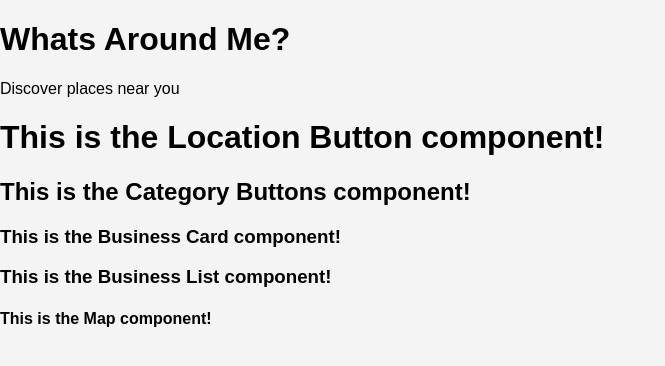
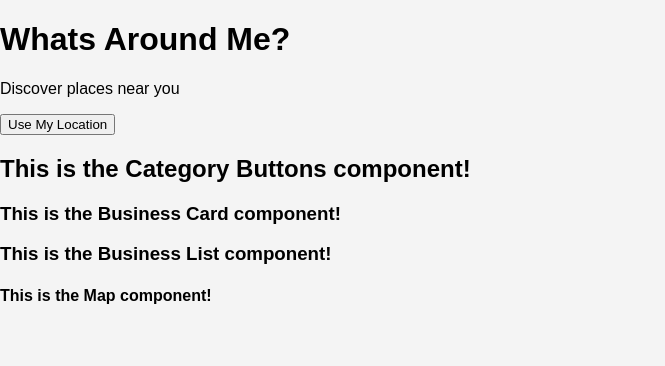
Before and after one commit to SouthBennett/geolocation-demo, a React (Vite) app: page / in a window 1280 px wide. Shown: the top 366 px of the page, without its empty margins (0-665 px from the left). Built offline with nearby package versions, Linux system fonts and the light colour scheme.

Commit message:
Set up state for location and prop flow for geolocation

```diff
--- a/src/App.jsx
+++ b/src/App.jsx
@@ -1,3 +1,4 @@
+import { useState } from "react"
 import Header from "./components/Header.jsx"
 import LocationButton from "./components/LocationButton.jsx"
 import CategoryButtons from "./components/CategoryButtons.jsx"
@@ -5,10 +6,21 @@ import BusinessList from "./components/BusinessList.jsx"
 import Map from "./components/Map.jsx"
 
 export default function App() {
+
+  // Stores the user's coordinates once location is granted
+  const [location, setLocation] = useState(null);
+
+  //Stores any geolocation-related error message
+  const [error, setError] = useState("");
+
   return (
     <main>
       <Header />
-      <LocationButton />
+      {/* Allows users to request their current location */}
+      <LocationButton
+        setLocation={setLocation}
+        setError={setError}
+      />
       <CategoryButtons />
       <BusinessList />
       <Map />
--- a/src/components/LocationButton.jsx
+++ b/src/components/LocationButton.jsx
@@ -1,7 +1,20 @@
 import "./LocationButton.css"
 
-export default function LocationButton() {
+/**
+ * LocationButton Component
+ *
+ * Responsibility:
+ * Requests the user's location using the browser's Geolocation API.
+ *
+ * Props
+ * - setLocation: Updates the location state in App.jsx
+ * - setError: Updates the error state in App.jsx
+ * @returns
+ */
+export default function LocationButton({setLocation, setError}) {
   return (
-    <h1>This is the Location Button component!</h1>
-  )
+    <button>
+      Use My Location
+    </button>
+  );
 }
```
